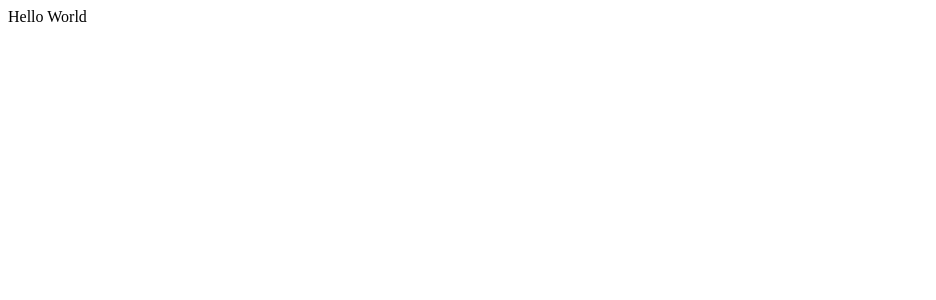
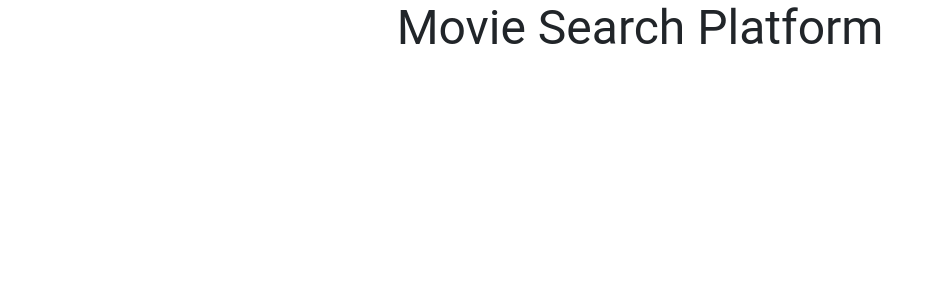
Before and after one commit to SreerajRajappan/movie-app, a React (Create React App) app: page / in a window 1280 px wide. Shown: the top 300 px of the page, without its empty margins (0-936 px from the left). Built offline with nearby package versions, Linux system fonts and the light colour scheme.

Commit message:
Homepage Skeleton and cleanup

```diff
--- a/package.json
+++ b/package.json
@@ -4,12 +4,13 @@
   "private": true,
   "dependencies": {
     "@material-ui/core": "^4.11.0",
+    "@material-ui/styles": "^4.10.0",
     "@testing-library/jest-dom": "^5.11.4",
     "@testing-library/react": "^11.1.0",
     "@testing-library/user-event": "^12.1.10",
     "react": "^17.0.1",
     "react-dom": "^17.0.1",
-    "react-scripts": "4.0.0",
+    "react-scripts": "^4.0.0",
     "web-vitals": "^0.2.4"
   },
   "scripts": {
--- a/public/index.html
+++ b/public/index.html
@@ -6,6 +6,10 @@
     <meta name="viewport" content="width=device-width, initial-scale=1" />
     <meta name="theme-color" content="#000000" />
     <meta name="description" content="Web site created using create-react-app" />
+
+    <!--Bootstrap cdn-->
+    <link rel="stylesheet" href="https://stackpath.bootstrapcdn.com/bootstrap/4.4.1/css/bootstrap.min.css" integrity="sha384-Vkoo8x4CGsO3+Hhxv8T/Q5PaXtkKtu6ug5TOeNV6gBiFeWPGFN9MuhOf23Q9Ifjh" crossorigin="anonymous" />
+
     <!--
       manifest.json provides metadata used when your web app is installed on a
       user's mobile device or desktop. See https://developers.google.com/web/fundamentals/web-app-manifest/
--- /dev/null
+++ b/src/App.css
@@ -0,0 +1,7 @@
+* {
+  box-sizing: border-box;
+}
+
+body {
+  background-color: rgb(244, 244, 244);
+}
--- a/src/App.js
+++ b/src/App.js
@@ -1,7 +1,10 @@
 import React from "react";
 
+//Custom Components
+import Home from "./components/Home";
+
 function App() {
-  return <div className="App">Hello World</div>;
+  return <Home />;
 }
 
 export default App;
--- /dev/null
+++ b/src/components/Home.js
@@ -0,0 +1,17 @@
+import React from "react";
+import Typography from "@material-ui/core/Typography";
+
+//Custom Components
+import Page from "./Page";
+
+const Home = () => {
+  return (
+    <Page title="Home">
+      <Typography variant="h3" align="center" gutterBottom>
+        Movie Search Platform
+      </Typography>
+    </Page>
+  );
+};
+
+export default Home;
--- /dev/null
+++ b/src/components/Page.js
@@ -0,0 +1,13 @@
+import React, { useEffect } from "react";
+import Container from "@material-ui/core/Container";
+
+const Page = props => {
+  useEffect(() => {
+    document.title = `${props.title}  | Movie Search App`;
+    window.scrollTo(0, 0);
+  });
+
+  return <Container>{props.children}</Container>;
+};
+
+export default Page;
```
Also changed, not shown: src/components/ui/Theme.js (added, +7 -0 lines), public/manifest.json, 1 other file (tests, documents, lock files or other folders).
